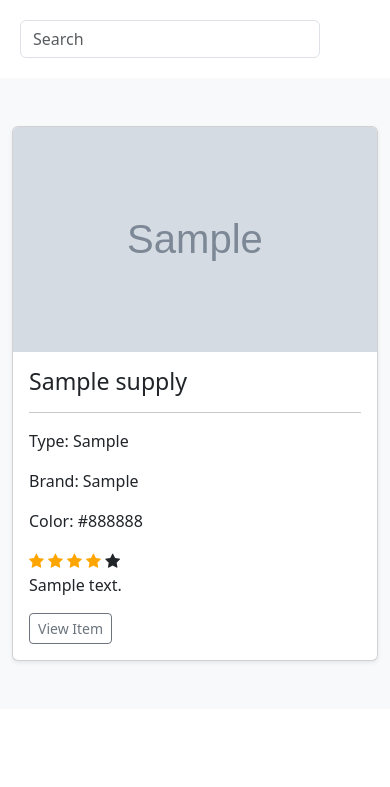
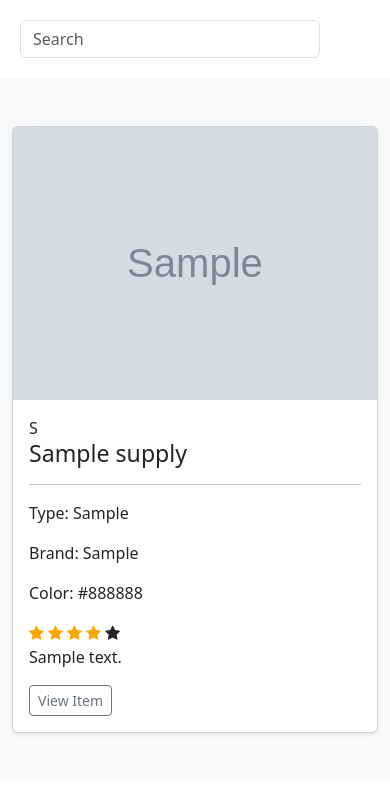
Before and after one commit to bsearight/PersonalizedCatalog, a Flask app: page /items in a window 390 px wide. Shown: the part 57-844 px from the top of the page. Run offline with Flask 3, Linux system fonts and the light colour scheme; a user stored in the database is signed in; tables that the repository leaves empty hold one stand-in row (values such as "Sample post"); grey boxes marked "Sample" are stand-in pictures; some libraries are stand-ins or nearby versions.

Commit message:
Added responsive card images for item and project pages

```diff
--- a/templates/items.html
+++ b/templates/items.html
@@ -11,8 +11,8 @@
       {% for item in items %}
         <div class="col">
           <div class="card shadow-sm">
-            <img src="{{ item.image }}" class="card-img-top" width="100%" height="225" alt="No Image Available" />
-              <div class="card-body">
+            <img src="{{ item.image }}" class="img-fluid card-img-top" alt="No Image Available" />
+              <div class="card-body">S
               <h3 class="card-text">{{ item.name }}</h3>
               <hr>
               <p class="card-text">Type: {{ item.item_type }}</p>
--- a/templates/projects.html
+++ b/templates/projects.html
@@ -97,7 +97,7 @@
         {% for project in projects %}
         <div class="col">
           <div class="card shadow-sm">
-            <img src="{{ project.image }}" class="card-img-top" width="100%" height="225" alt="No Image Available" />
+            <img src="{{ project.image }}" class="img-fluid card-img-top" alt="No Image Available" />
             <div class="card-body">
               <h3 class="card-text">{{ project.name }}</h3>
               <hr>
```
